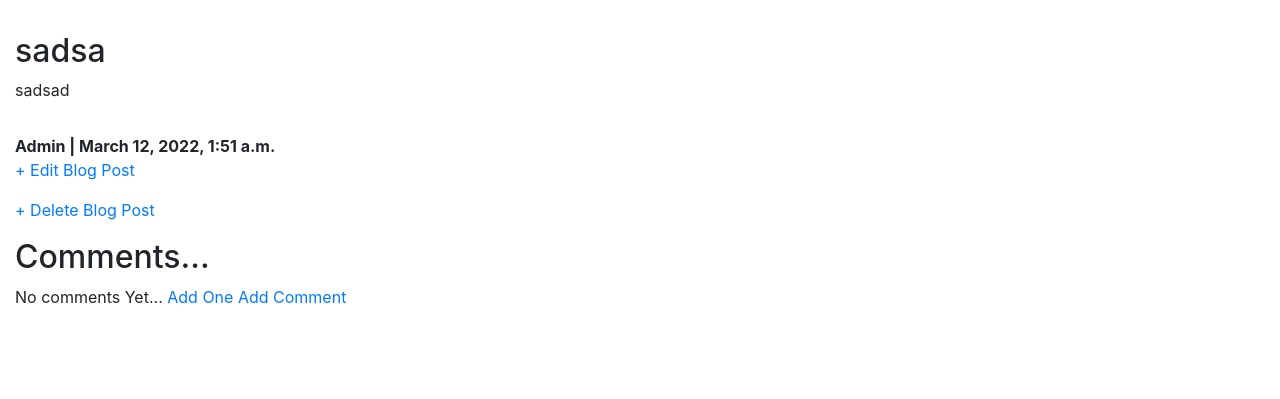
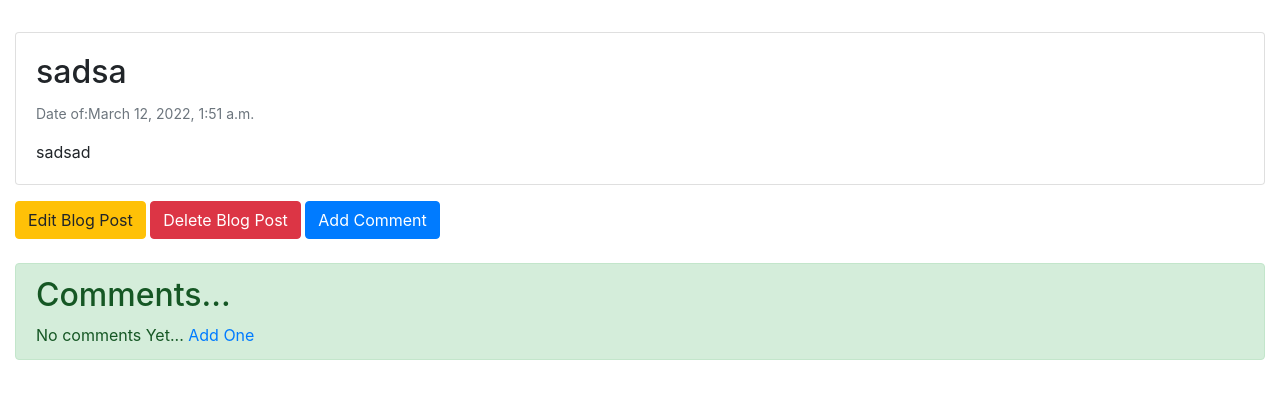
Before and after one commit to SaniKyn/Blog, a Django app: page /post/43/ in a window 1280 px wide. Shown: the part 71-470 px from the top of the page. Run offline with Django 3.2, Linux system fonts and the light colour scheme; data comes from the database, SQL or seed files in the repository; both versions use the stored data as it was after the commit.

Commit message:
NewBlog1_2

```diff
--- a/blog/models.py
+++ b/blog/models.py
@@ -14,23 +14,23 @@ class Post(models.Model):
     date = models.DateTimeField(auto_now_add=True, null=True)
     body = models.TextField()
 
-    def save(self, *args, **kwargs):
-        super(Post, self).save(*args, **kwargs)
-
-        if self.header_image:
-            filepath = self.header_image.path
-            width = self.header_image.width
-            height = self.header_image.height
-            max_size = max(width, height)
-            if max_size > _MAX_SIZE:
-                image = Image.open(filepath)
-
-                image = image.resize(
-                    (round(width / max_size * _MAX_SIZE),
-                     round(height / max_size * _MAX_SIZE)),
-                    Image.ANTIALIAS
-                )
-                image.save(filepath)
+    # def save(self, *args, **kwargs):
+    #     super(Post, self).save(*args, **kwargs)
+    #
+    #     if self.header_image:
+    #         filepath = self.header_image.path
+    #         width = self.header_image.width
+    #         height = self.header_image.height
+    #         max_size = max(width, height)
+    #         if max_size > _MAX_SIZE:
+    #             image = Image.open(filepath)
+    #
+    #             image = image.resize(
+    #                 (round(width / max_size * _MAX_SIZE),
+    #                  round(height / max_size * _MAX_SIZE)),
+    #                 Image.ANTIALIAS
+    #             )
+    #             image.save(filepath)
 
     def __str__(self):
         return '\n'.join((self.title, f'{self.author.username} | {self.date}', '\n', self.body[:140]))
--- a/templates/post_detail.html
+++ b/templates/post_detail.html
@@ -2,39 +2,52 @@
 {% extends 'base.html' %}
 
 {% block content %}
-<div class='post-entry'>
-    <h2>{{ post.title }}</h2>
+
+<div class="card mb-3">
     {% if post.header_image %}
-    <img src="{{ post.header_image.url}}" alt="{{ post.title }}">
+    <img src="{{ post.header_image.url}}" class="card-img-top" alt="{{ post.title }}">
     {% endif %}
-    <p>{{ post.body }}</p>
+    <div class="card-body">
+        <h2 class="card-title">{{ post.title }}</h2>
+        <p class="card-text"><small class="text-muted">Date of:{{ post.date }}</small></p>
+        <p class="card-text">{{ post.body }}</p>
+    </div>
 </div>
 
-<div>
-    <b>{{ post.author.username}} | {{post.date}}</b>
-</div>
+<main>
+    <a href="{% url 'post_edit' post.pk %}">
+        <button type="button" class="btn btn-warning">Edit Blog Post</button>
+    </a>
+    <a href="{% url 'post_delete' post.pk %}">
+        <button type="button" class="btn btn-danger">Delete Blog Post</button>
+    </a>
+    <a href="{% url 'add_comment'  post.pk%}">
+        <button type="button" class="btn btn-primary">Add Comment</button>
+    </a>
+</main><br>
 
 
-
-
-<p><a href="{% url 'post_edit' post.pk %}">+ Edit Blog Post</a></p>
-<p><a href="{% url 'post_delete' post.pk %}">+ Delete Blog Post</a></p>
-
-<h2>Comments... </h2>
+<div class="alert alert-success" role="alert">
+    <h2> Comments... </h2>
+    <main>
         {% if not post.comments.all%}
         No comments Yet...<a href="{% url 'add_comment'  post.pk%}">
         Add One</a>
         {% else %}
         {% for comment in post.comments.all %}
+        <div class="card">
+            <div class="card-header">
                 <strong>
-             {{comment.name}} -
-             {{comment.date}}
+                    {{comment.name}}
                 </strong>
-         <br/>
-         {{ comment.body }}
-         <br/> <br/>
-         <hr>
+            </div>
+            <div class="card-body">
+                <p class="card-text">{{ comment.body }}</p>
+                <p class="card-text"><small class="text-muted">Date of: {{comment.date}}</small></p>
+            </div>
+        </div>
         {% endfor %}
         {%endif%}
-<a href="{% url 'add_comment'  post.pk%}"> Add Comment</a>
+    </main>
+</div>
 {% endblock content %}
```
Also changed, not shown: templates/home.html (+24 -12 lines), templates/post_delete.html (+11 -5 lines), db.sqlite3, media/images/126533-gornyj_hrebet-purpur-priroda-illustracia-atmosfera-3840x2160_ZQrXIfq.jpg (added), media/images/8698cd6525b5cc388c.jpg (added). Lines whose indentation alone changed are shown as unchanged.
